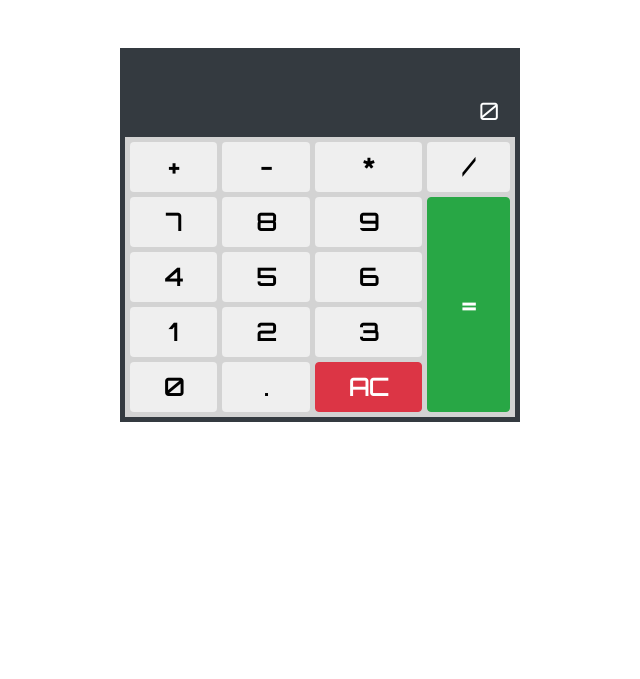
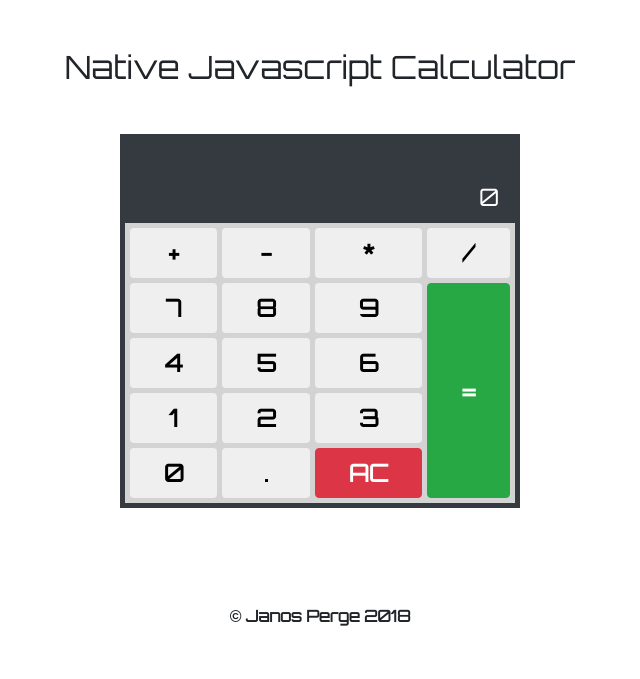
Before and after one commit to vorenus85/native-js-calculator, a plain HTML site: page index.html in a window 1280 px wide. Shown: the whole page, without its empty margins (320-960 px from the left). Drawn offline with nearby package versions, Linux system fonts and the light colour scheme.

Commit message:
add minor styling

```diff
--- a/css/style.css
+++ b/css/style.css
@@ -1,8 +1,11 @@
+body {
+    font-family: 'Orbitron', sans-serif;
+}
+
 .calculator {
     width: 400px;
     margin: 0 auto;
     border: 5px solid var(--dark);
-    font-family: 'Orbitron', sans-serif;
 }
 
 .display {
--- a/index.html
+++ b/index.html
@@ -2,7 +2,7 @@
 <html lang="en">
 <head>
     <meta charset="UTF-8">
-    <title>Title</title>
+    <title>Native Javascript Calculator</title>
     <link href="https://cdnjs.cloudflare.com/ajax/libs/twitter-bootstrap/4.1.2/css/bootstrap.min.css" rel="stylesheet">
     <link href="https://fonts.googleapis.com/css?family=Orbitron" rel="stylesheet">
     <link href="css/style.css" rel="stylesheet">
@@ -11,7 +11,8 @@
 </head>
 <body>
 <div class="row">
-    <div class="container">
+    <div class="container pt-5 pb-5">
+        <h2 class="text-center">Native Javascript Calculator</h2>
         <div id="calculator" class="calculator mt-5 mb-5">
             <div id="displayHistory" class="display history text-right"></div>
             <div id="display" class="display text-right">0</div>
@@ -35,7 +36,9 @@
                 <button id="clear" class="btn btn-danger clear clearBtn">AC</button>
             </div>
         </div>
+        <p class="text-center pt-5 pb-5"><b>&copy; Janos Perge 2018</b></p>
     </div>
+
 </div>
 <script>
     var myCalculator = new Calculator();
```
Also changed, not shown: 1 other file.
